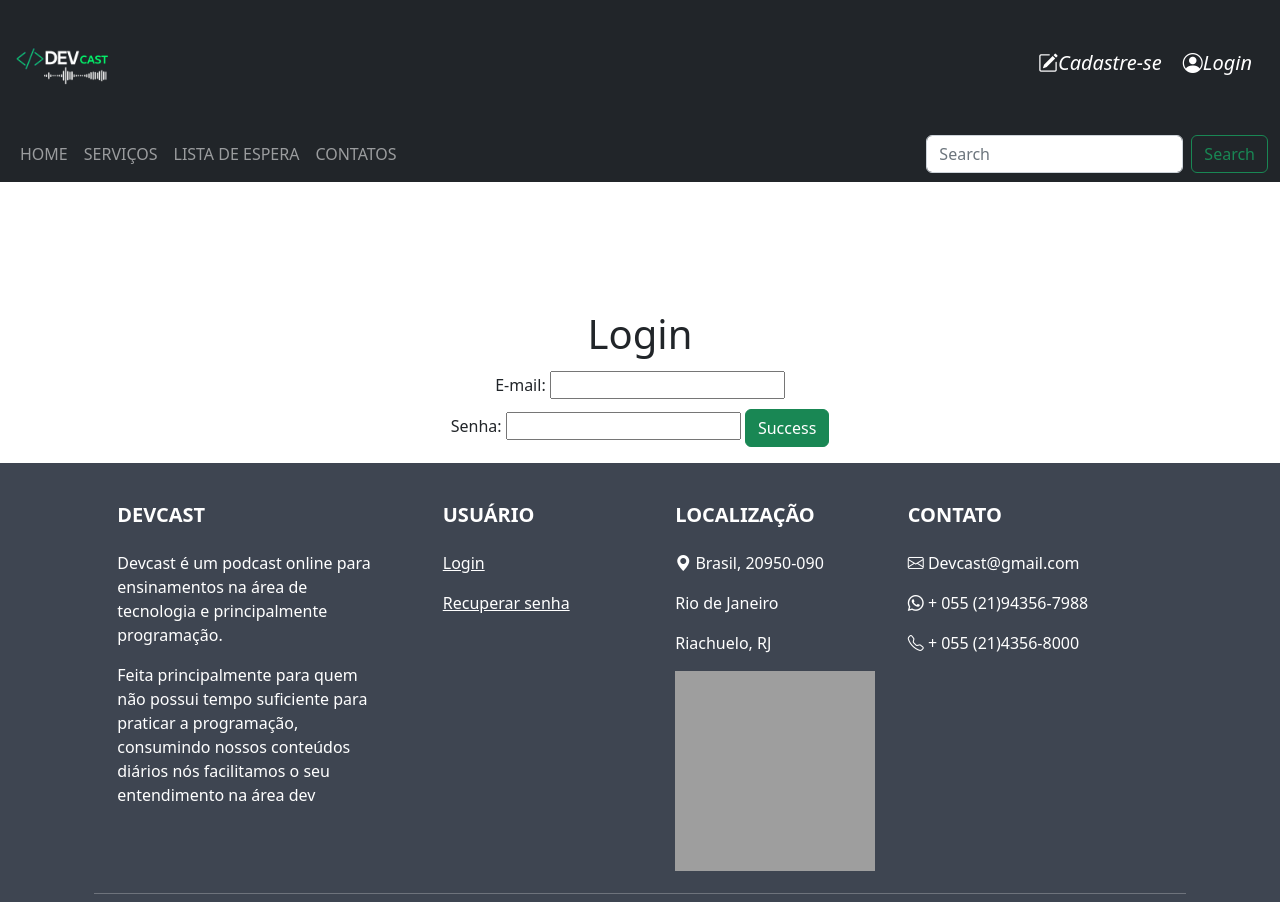
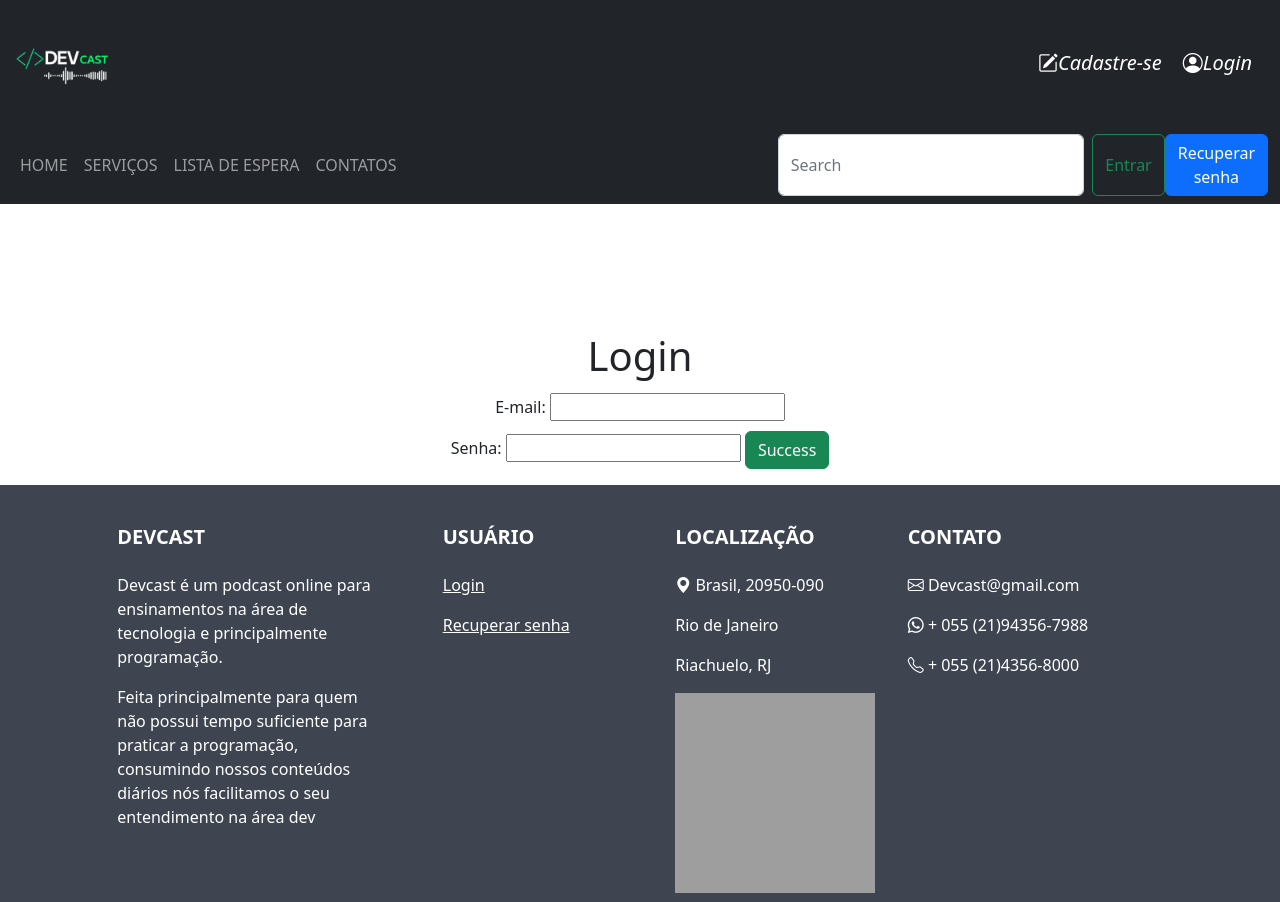
Before and after one commit to KaioMelo/Projeto_DevCast, a plain HTML site: page login.html in a window 1280 px wide. Shown: the top 902 px of the page. Drawn offline with nearby package versions, Linux system fonts and the light colour scheme; grey boxes are pictures that could not be loaded.

Commit message:
Update login.html

```diff
--- a/login.html
+++ b/login.html
@@ -56,7 +56,8 @@
                 </ul>
                 <form class="d-flex">
                     <input class="form-control me-2" type="search" placeholder="Search" aria-label="Search">
-                    <button class="btn btn-outline-success" type="submit">Search</button>
+                    <button class="btn btn-outline-success" type="submit">Entrar</button>
+                    <button type="button" class="btn btn-primary" href="cadastral.htmk">Recuperar senha</button>
                 </form>
             </div>
         </div>
```
